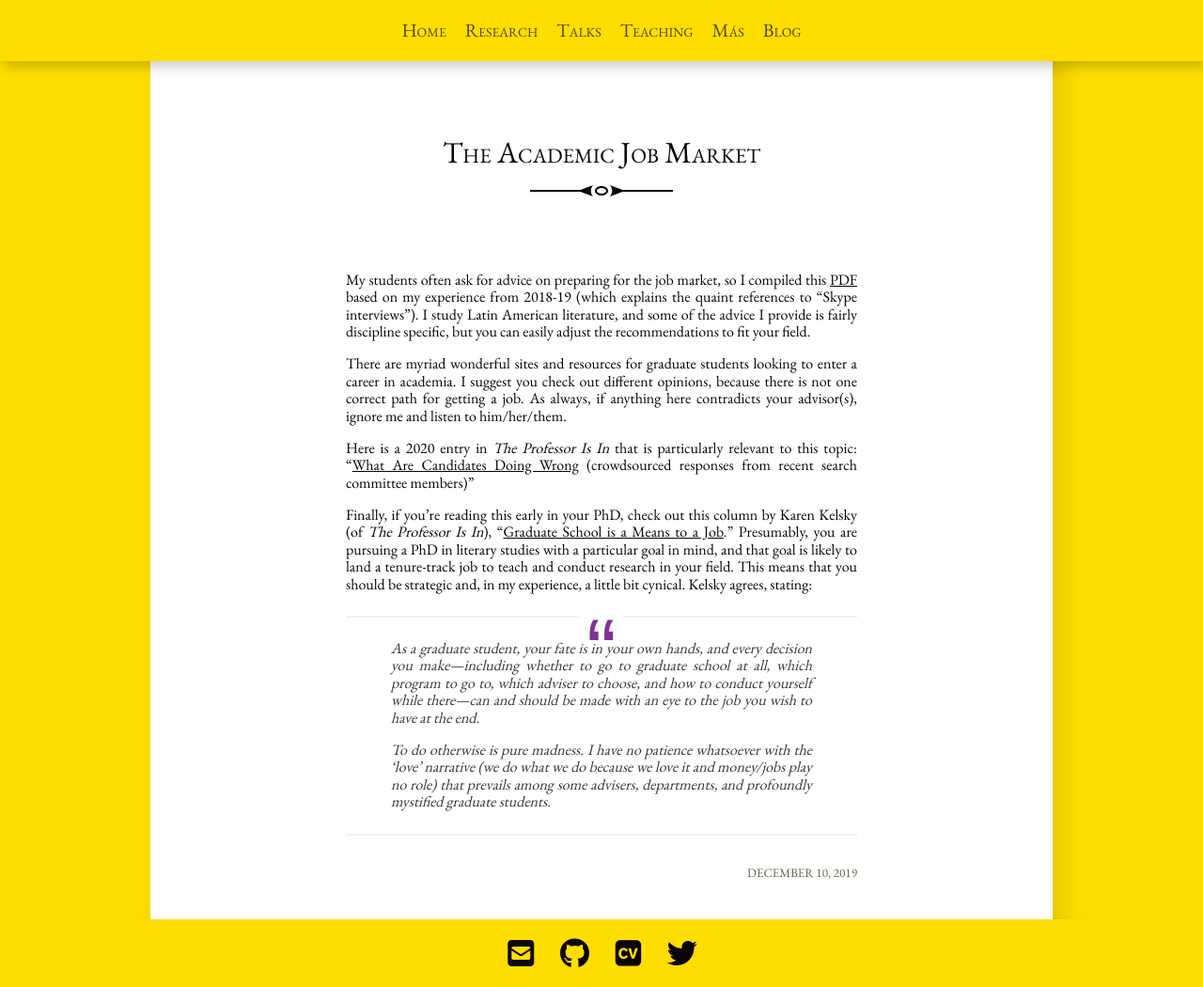
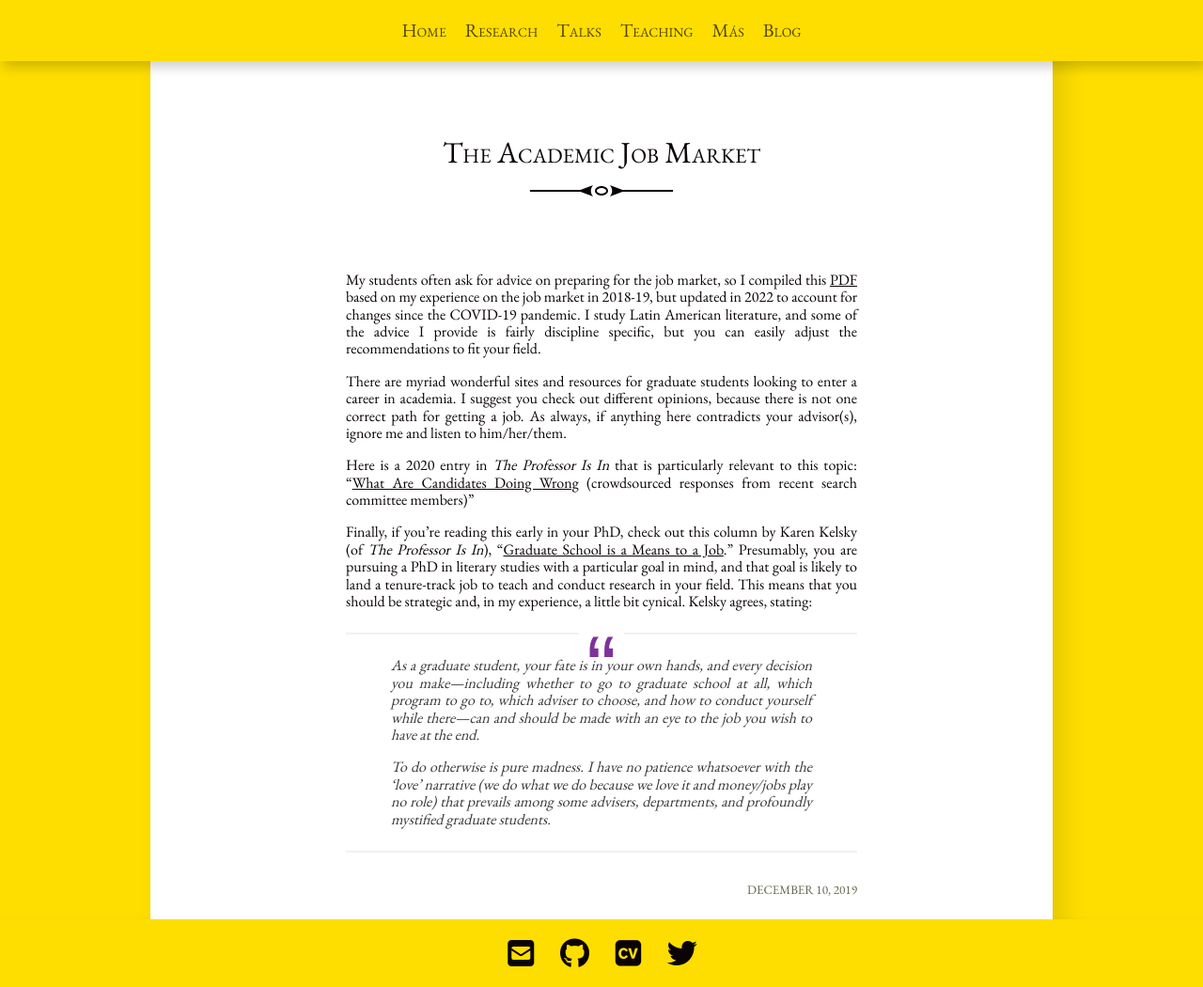
Before and after one commit to dajmcdon/tamara-site, a Jekyll site: the page built from _posts/2019-12-10-job-market-advice.md, in a window 1280 px wide and 1050 px high. Shown: the whole window at 94% size. Built offline with Jekyll 4.4.1, drawn with Linux system fonts in a browser that asks for light colours; nearby versions of some CDN libraries; some web fonts are replaced.

Commit message:
update job market materials and fix HCM article

```diff
--- a/_posts/2019-12-10-job-market-advice.md
+++ b/_posts/2019-12-10-job-market-advice.md
@@ -5,7 +5,7 @@ categories: literature
 excerpt: One of the most frequent questions students pose is "How do I prepare for the job market?"...
 ---
 
-My students often ask for advice on preparing for the job market, so I compiled this [PDF](https://tamaraleemitchell.github.io/assets/research/JobMarketAdvice_TLM.pdf) based on my experience from 2018-19 (which explains the quaint references to "Skype interviews"). I study Latin American literature, and some of the advice I provide is fairly discipline specific, but you can easily adjust the recommendations to fit your field.
+My students often ask for advice on preparing for the job market, so I compiled this [PDF](https://tamaraleemitchell.github.io/assets/research/JobMarketAdvice_TLM.pdf) based on my experience on the job market in 2018-19, but updated in 2022 to account for changes since the COVID-19 pandemic. I study Latin American literature, and some of the advice I provide is fairly discipline specific, but you can easily adjust the recommendations to fit your field.
 
 There are myriad wonderful sites and resources for graduate students looking to enter a career in academia. I suggest you check out different opinions, because there is not one correct path for getting a job. As always, if anything here contradicts your advisor(s), ignore me and listen to him/her/them.
 
```
Also changed, not shown: research.md (+1 -1 lines), 1 other file.
